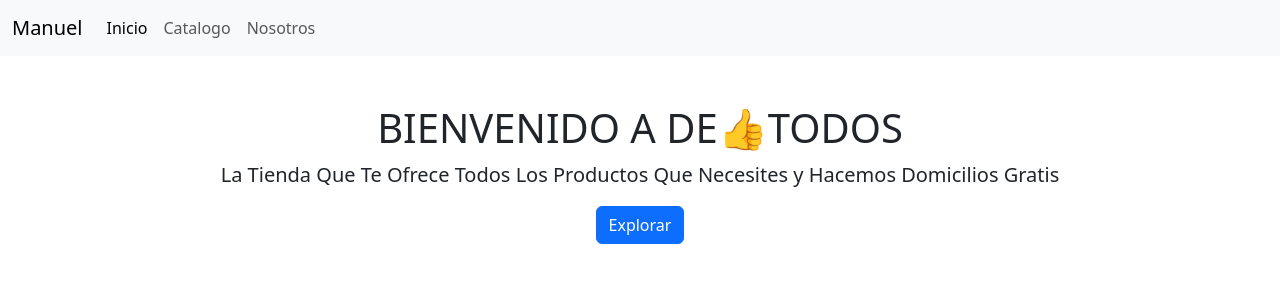
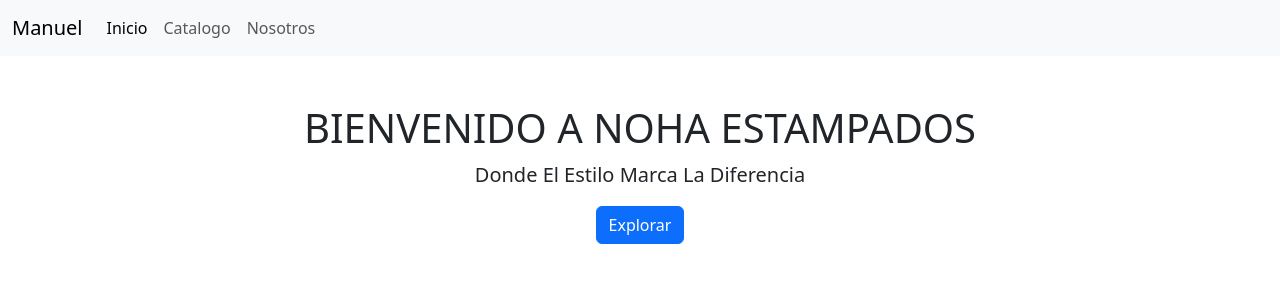
Before and after one commit to jose21manuel20-hub/despliegue-, an Angular app: page / in a window 1280 px wide. Shown: the top 300 px of the page. Built offline with nearby package versions, Linux system fonts and the light colour scheme.

Commit message:
version 3

```diff
--- a/src/app/app.html
+++ b/src/app/app.html
@@ -22,8 +22,8 @@
     </div>
   </nav>
   <section class="container text-center mt-5">
-    <h1>BIENVENIDO A DE👍TODOS</h1>
-    <p class="lead">La Tienda Que Te Ofrece Todos Los Productos Que Necesites y Hacemos Domicilios Gratis</p>
+    <h1>BIENVENIDO A NOHA ESTAMPADOS</h1>
+    <p class="lead">Donde El Estilo Marca La Diferencia</p>
     <button class="btn btn-primary">Explorar</button>
   </section>
 </main>
```
